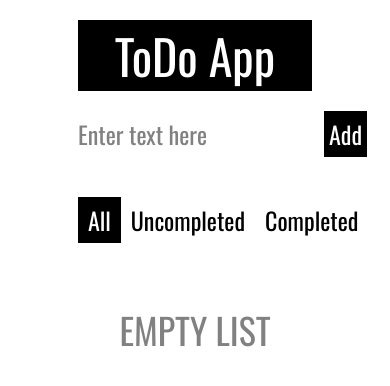
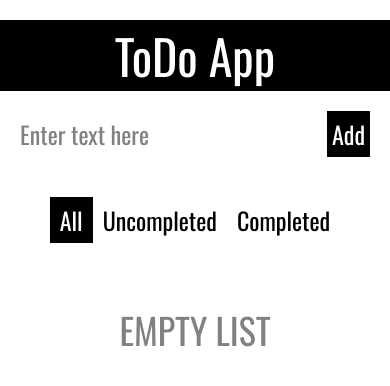
Before and after one commit to GricelevichOA/react_todo_list, a React (Create React App) app: page / in a window 390 px wide. Shown: the top 386 px of the page. Built offline with nearby package versions, Linux system fonts and the light colour scheme; the HTML template or start-up script is replaced by a standard one.

Commit message:
simple mobile wiev

```diff
--- a/src/App.styles.js
+++ b/src/App.styles.js
@@ -4,6 +4,10 @@ export const AppContainer = styled.div`
   width: 60%;
   margin: 20px auto;
   text-align: center;
+
+  @media (max-width: 768px) {
+    width: 100%;
+  }
 `;
 
 export const AppHeader = styled.h1`
--- a/src/components/filter/filter.styles.js
+++ b/src/components/filter/filter.styles.js
@@ -5,6 +5,10 @@ export const FilterContainer = styled.div`
   justify-content: flex-start;
 
   margin-bottom: 10px;
+
+  @media (max-width: 768px) {
+    justify-content: center;
+  }
 `;
 
 export const FilterButton = styled.button`
--- a/src/components/form/form.styles.js
+++ b/src/components/form/form.styles.js
@@ -6,6 +6,10 @@ export const FormContainer = styled.form`
   justify-content: flex-start;
 
   margin-bottom: 40px;
+
+  @media (max-width: 768px) {
+    padding: 0 20px;
+  }
 `;
 
 export const FormInput = styled.input`
--- a/src/components/todo/todo.styles.js
+++ b/src/components/todo/todo.styles.js
@@ -8,6 +8,10 @@ export const TodoContainer = styled.div`
   border-bottom: 1px solid #000000;
 
   padding: 5px 0;
+
+  @media (max-width: 768px) {
+    padding: 5px 20px;
+  }
 
   /* &:after {
     content: "";
```
